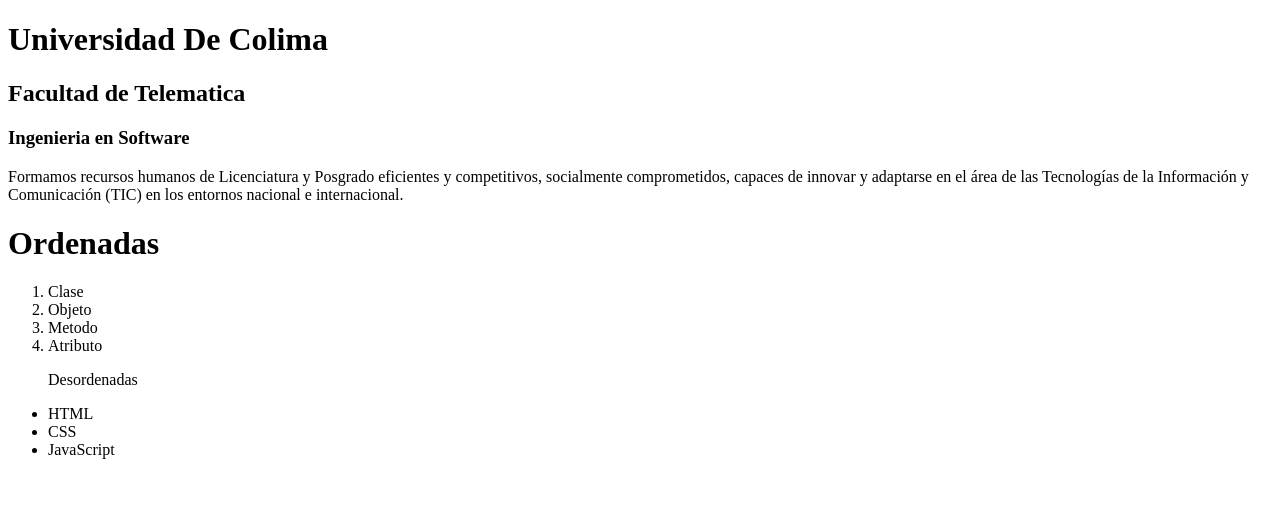
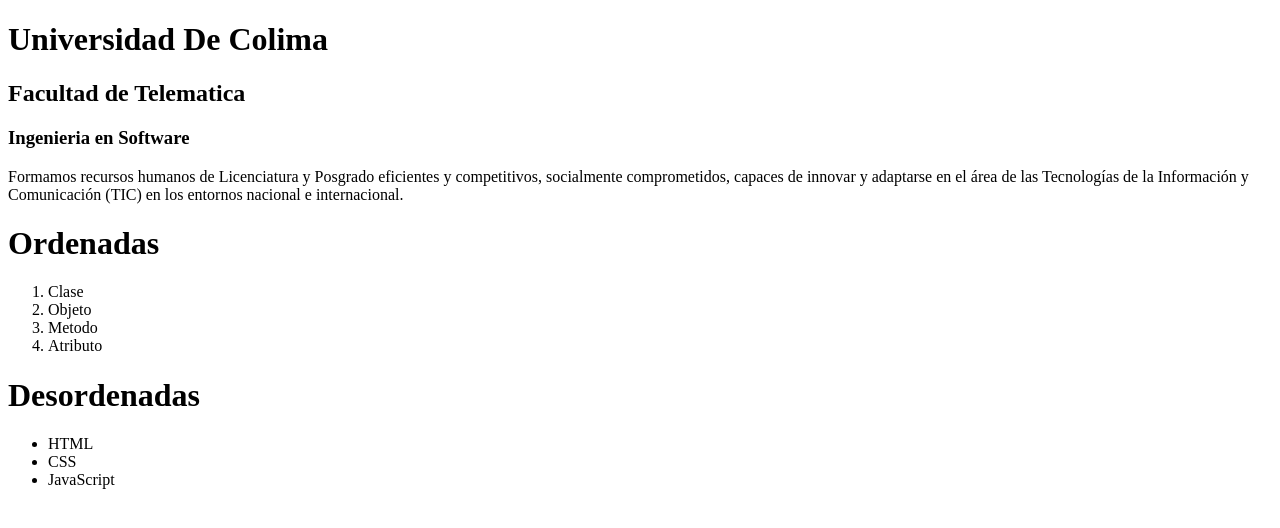
Before and after one commit to martinmt-mx/01-elementos-html, a plain HTML site: page index.html in a window 1280 px wide. Drawn offline with Linux system fonts and the light colour scheme.

Commit message:
Agregar listas 2

```diff
--- a/index.html
+++ b/index.html
@@ -20,7 +20,7 @@
         <li>Metodo</li>
         <li>Atributo</li>
     </ol>
-    <ul>Desordenadas</ul>
+    <h1>Desordenadas</h1>
     <ul>
         <li>HTML</li>
         <li>CSS</li>
```
